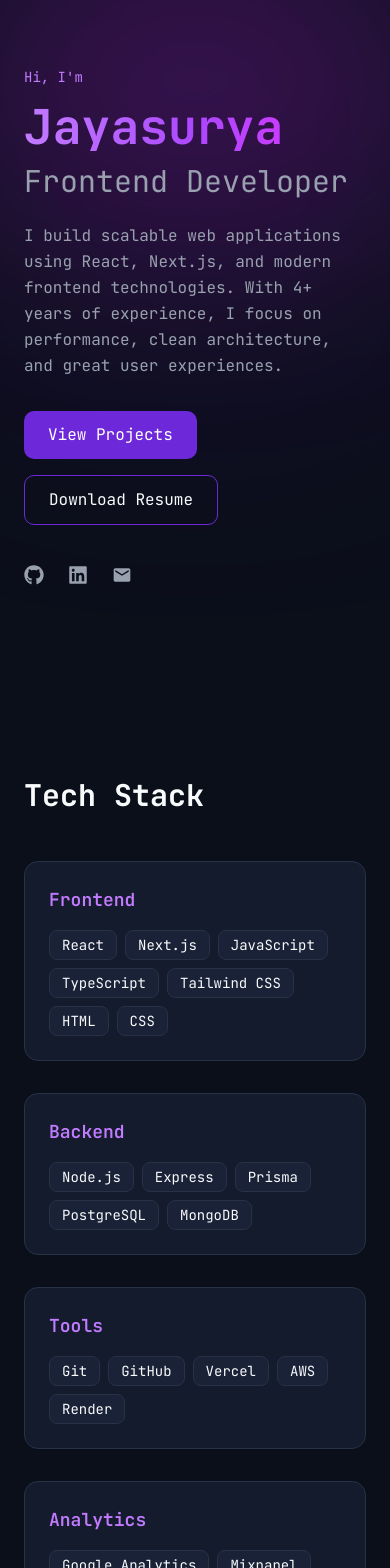
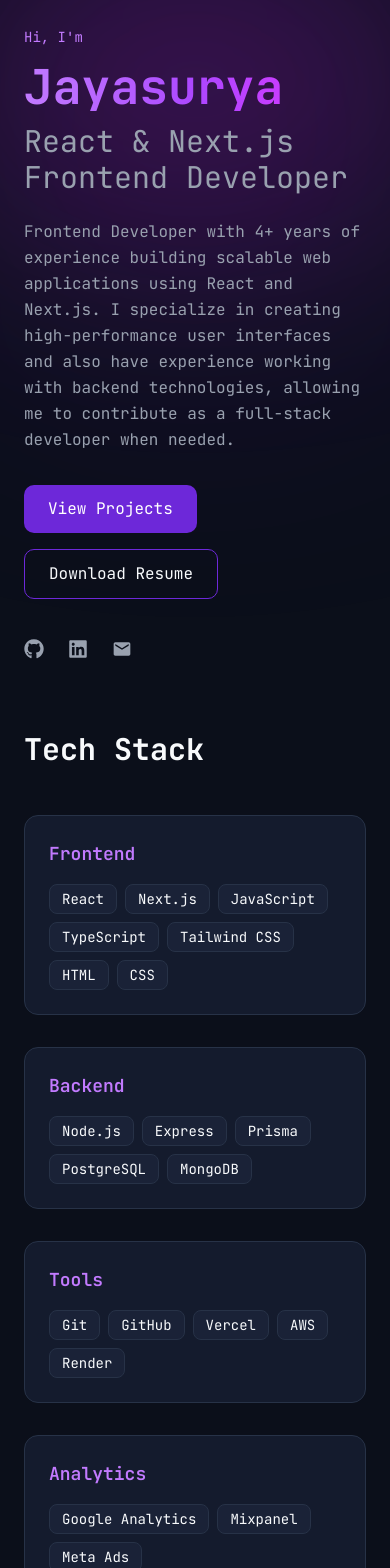
Before and after one commit to surya489/my-portfolio, a Next.js app: page / in a window 390 px wide. Shown: the part 120-1688 px from the top of the page. Built offline with nearby package versions, Linux system fonts and the light colour scheme; no server answers.

Commit message:
refacotr : UI updates -- spacing fixes for mobile & desktop screens, hero section content update

```diff
--- a/src/app/globals.css
+++ b/src/app/globals.css
@@ -223,6 +223,43 @@
   html {
     @apply font-mono;
   }
+  section.py-20 + section.py-20,
+  section.py-24 + section.py-24,
+  section.py-28 + section.py-28,
+  section.py-20 + section.py-24,
+  section.py-24 + section.py-20,
+  section.py-28 + section.py-20,
+  section.py-20 + section.py-28,
+  section.py-28 + section.py-24,
+  section.py-24 + section.py-28 {
+    padding-top: 0 !important;
+  }
+}
+
+@media (max-width: 767px) {
+  section.py-20 {
+    padding-top: 3.5rem !important;
+    padding-bottom: 3.5rem !important;
+  }
+  section.py-24 {
+    padding-top: 4rem !important;
+    padding-bottom: 4rem !important;
+  }
+  section.py-28 {
+    padding-top: 4.5rem !important;
+    padding-bottom: 4.5rem !important;
+  }
+  section.py-20 + section.py-20,
+  section.py-24 + section.py-24,
+  section.py-28 + section.py-28,
+  section.py-20 + section.py-24,
+  section.py-24 + section.py-20,
+  section.py-28 + section.py-20,
+  section.py-20 + section.py-28,
+  section.py-28 + section.py-24,
+  section.py-24 + section.py-28 {
+    padding-top: 1.5rem !important;
+  }
 }
 
 @media (prefers-reduced-motion: reduce) {
--- a/src/components/home/Hero.tsx
+++ b/src/components/home/Hero.tsx
@@ -30,13 +30,12 @@ export default function Hero() {
         </h1>
 
         <h2 className="text-3xl md:text-4xl text-gray-400 mt-3">
-          Frontend Developer
+          React & Next.js Frontend Developer
         </h2>
 
         <p className="mt-6 text-gray-400 max-w-xl leading-relaxed">
-          I build scalable web applications using React, Next.js, and modern
-          frontend technologies. With 4+ years of experience, I focus on
-          performance, clean architecture, and great user experiences.
+          Frontend Developer with 4+ years of experience building scalable web applications using React and Next.js.
+        I specialize in creating high-performance user interfaces and also have experience working with backend technologies, allowing me to contribute as a full-stack developer when needed.
         </p>
 
         <div className="mt-8 flex flex-wrap gap-4">
```
